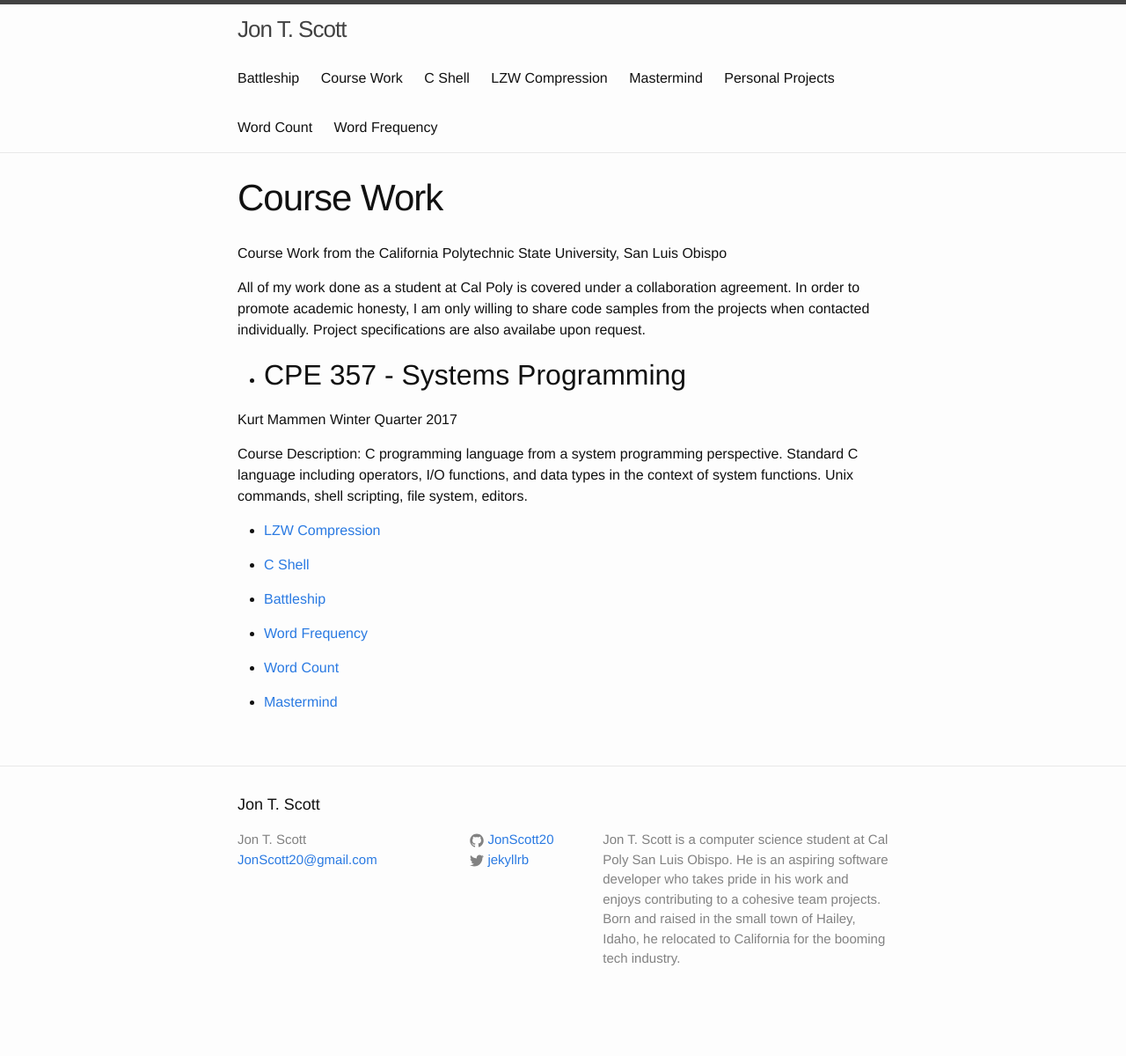
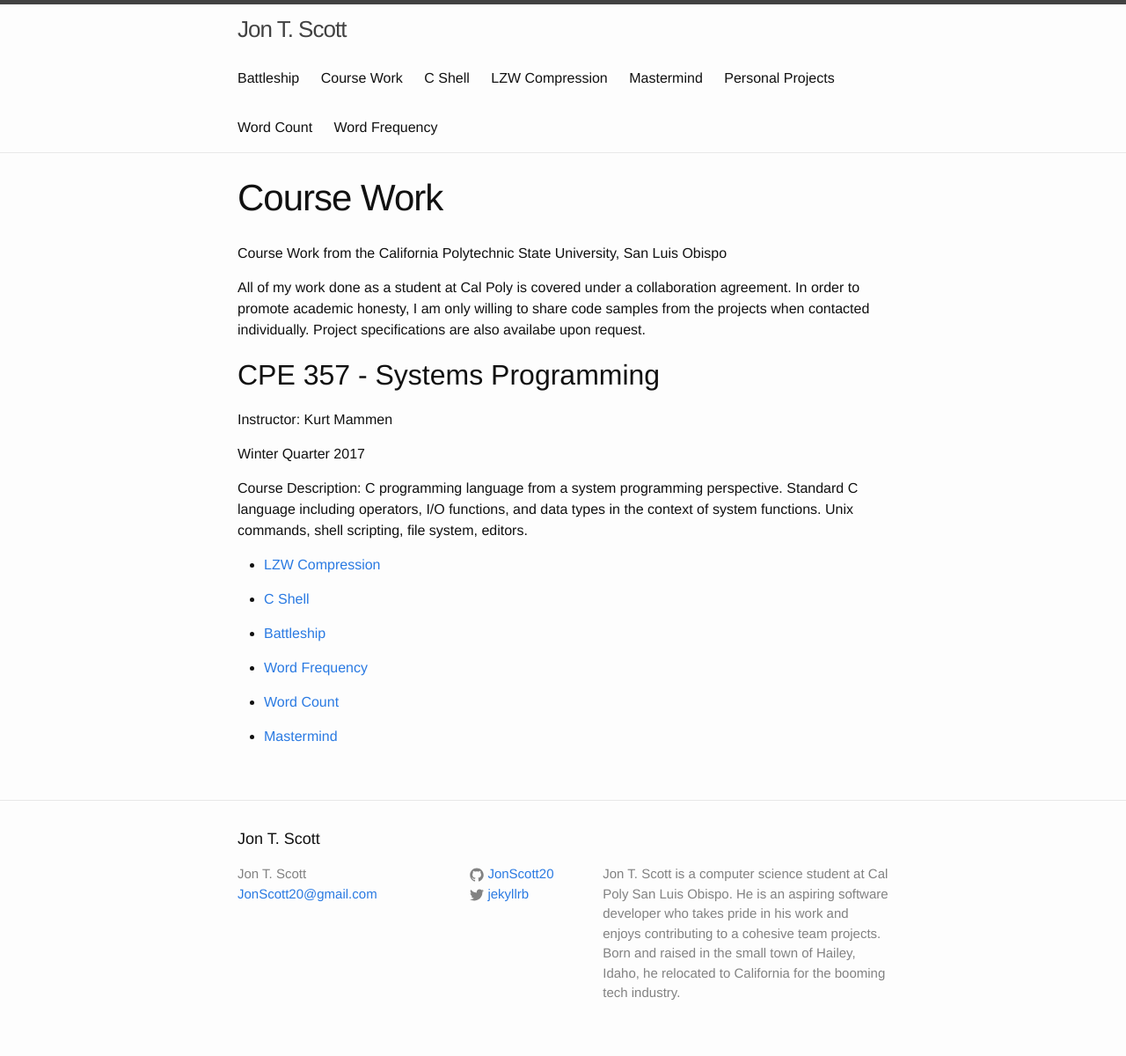
Before and after one commit to JonScott20/JonScott20.github.io, a Jekyll site: the page built from coursework.md, in a window 1280 px wide. Shown: the whole page at 88% size. Built offline with Jekyll 4.4.1, drawn with Linux system fonts in a browser that asks for light colours; before the commit the page ends 1161 px from its top, so only the background shows below that; some of the changed lines change nothing that is shown.

Commit message:
Update coursework.md

```diff
--- a/coursework.md
+++ b/coursework.md
@@ -10,10 +10,12 @@ All of my work done as a student at Cal Poly is covered under a collaboration ag
 In order to promote academic honesty, I am only willing to share code samples from the projects when contacted individually.
 Project specifications are also availabe upon request.
 
-* CPE 357 - Systems Programming
+CPE 357 - Systems Programming
 ---------------------------------
 
-Kurt Mammen Winter Quarter 2017
+Instructor: Kurt Mammen
+
+Winter Quarter 2017
 
 Course Description: C programming language from a system programming perspective. Standard C language including operators, I/O functions, and data types in the context of system functions. Unix commands, shell scripting, file system, editors.
 
```
